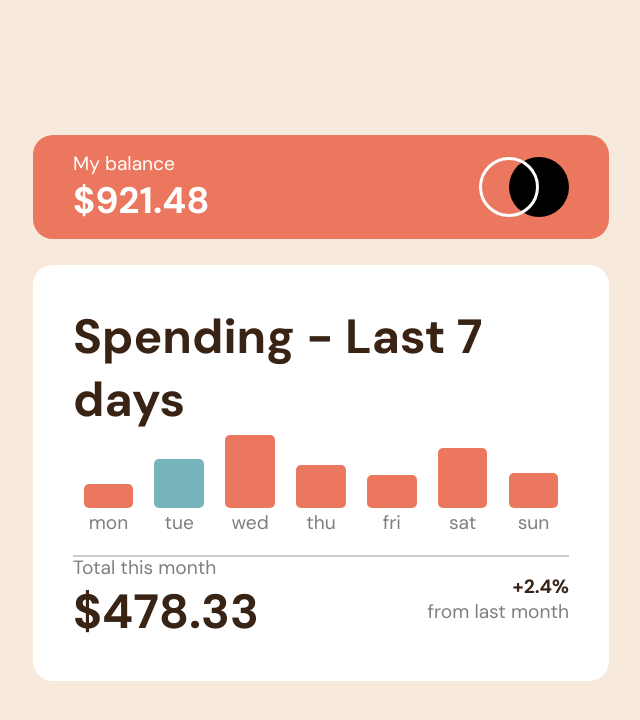
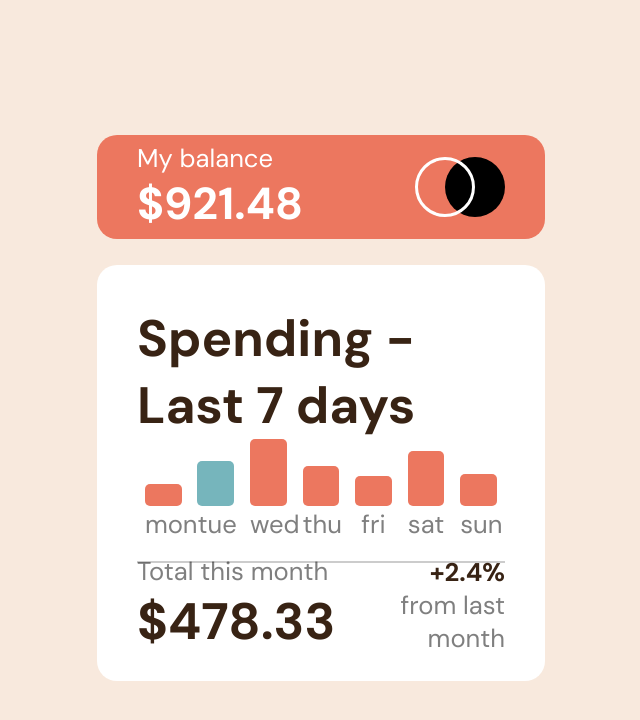
Before and after one commit to chalbrik/Expenses_Chart_Component_Main_Project, a plain HTML site: page index.html in a window 1280 px wide. Shown: the whole page, without its empty margins (327-967 px from the left). Drawn offline with Linux system fonts and the light colour scheme.

Commit message:
Update changes

```diff
--- a/style.css
+++ b/style.css
@@ -16,7 +16,7 @@ main {
 
 .main-container {
     height: 65%;
-    width: 45%;
+    width: 35%;
 
     display: flex;
     flex-direction: column;
@@ -48,7 +48,7 @@ main {
 }
 
 h1{
-    font-size: 3em;
+    font-size: 3.2em;
     margin: 0 0 0 0;
     width: 100%;
     text-align: left;
@@ -65,13 +65,13 @@ h1{
 
 .balance-name {
     font-weight: 400;
-    font-size: 1.2em;
+    font-size: 1.6em;
     color: white;
 }
 
 .balance-value {
     font-weight: 700;
-    font-size: 2.3em;
+    font-size: 2.8em;
     color: white;
 }
 
@@ -125,11 +125,11 @@ h1{
 }
 
 .bigger{
-    font-size: 3em;
+    font-size: 3.2em;
 }
 
 .smaller{
-    font-size: 1.2em;
+    font-size: 1.6em;
 }
 
 .change-direction{
```
